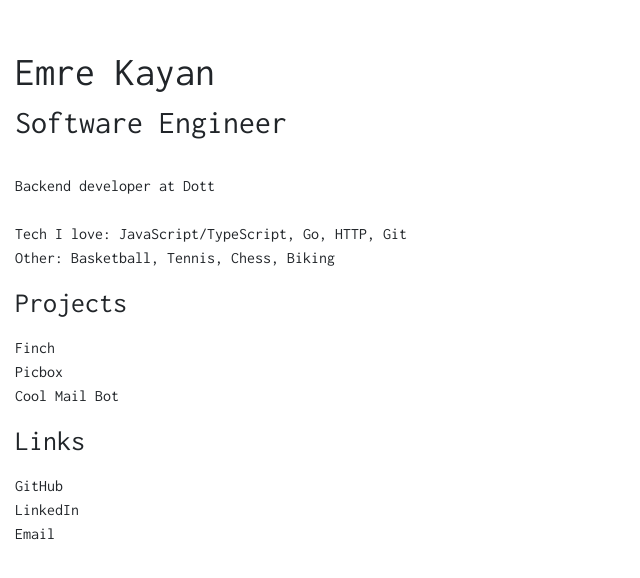
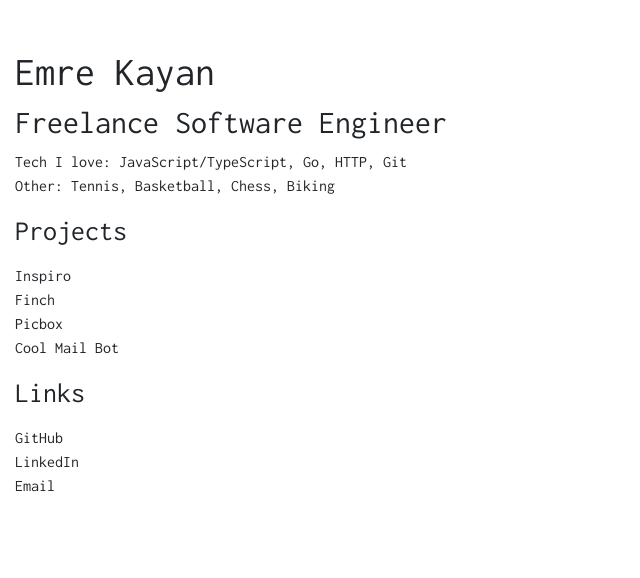
Before and after one commit to emreler/emreler.github.io, a plain HTML site: page index.html in a window 1280 px wide. Shown: the part 112-690 px from the top of the page, without its empty margins (0-640 px from the left). Drawn offline with nearby package versions, Linux system fonts and the light colour scheme.

Commit message:
Update index.html

```diff
--- a/index.html
+++ b/index.html
@@ -45,19 +45,16 @@
     <div class="container-fluid" style="">
       <div class="content">
         <h1>Emre Kayan</h1>
-        <h2>Software Engineer</h2>
+        <h2>Freelance Software Engineer</h2>
         <p>
-          <br>
-
-          Backend developer at <a href="https://ridedott.com/" target="_blank">Dott</a><br><br>
-
           Tech I love: JavaScript/TypeScript, Go, HTTP, Git<br>
-          Other: Basketball, Tennis, Chess, Biking
+          Other: Tennis, Basketball, Chess, Biking
         </p>
         <h3>Projects</h3>
         <p>
           <div class="list">
             <ul>
+              <li><a href="https://getinspiro.app/" target="_blank">Inspiro</a></li>
               <li><a href="https://github.com/emreler/finch" target="_blank">Finch</a></li>
               <li><a href="https://github.com/emreler/picbox" target="_blank">Picbox</a></li>
               <li><a href="https://github.com/emreler/cool-mail-bot" target="_blank">Cool Mail Bot</a></li>
```
